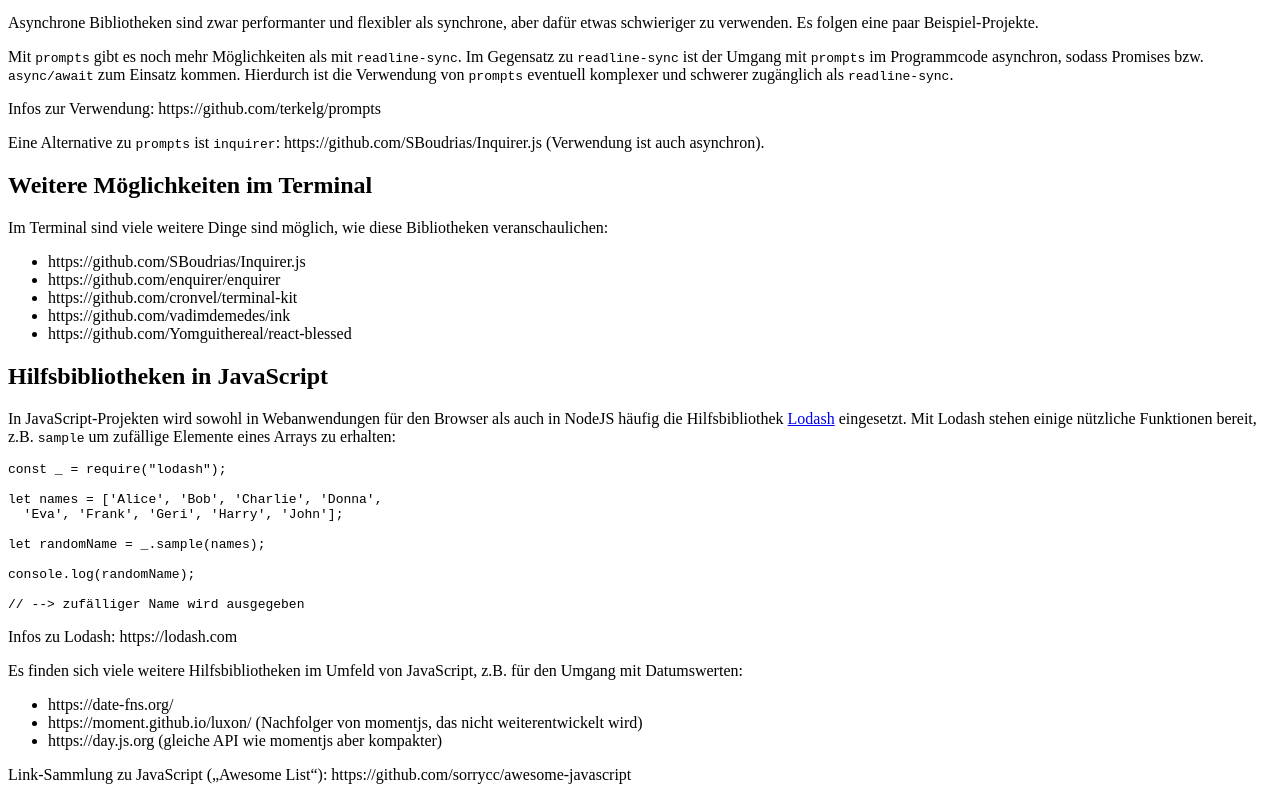
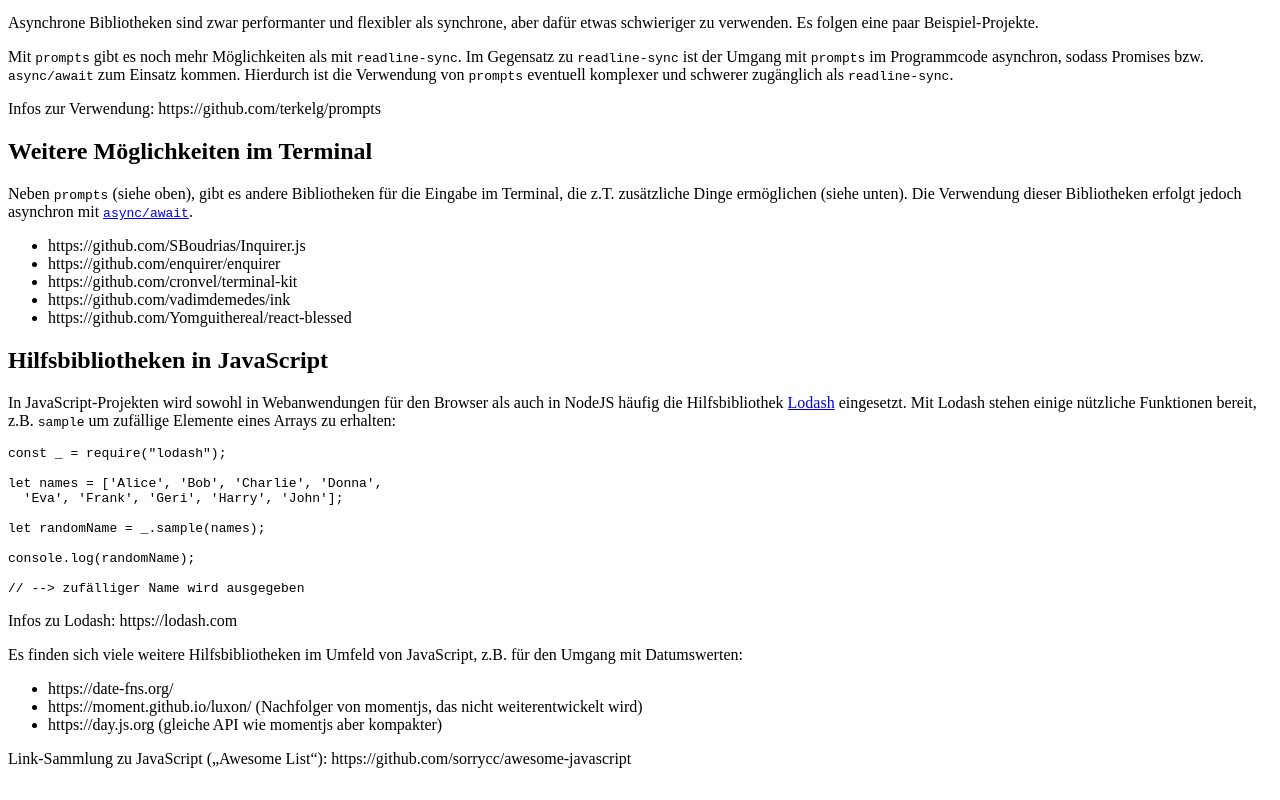
Before and after one commit to behrends/workshops, a Next.js app: page /prog/09-misc/libraries in a window 1280 px wide. Shown: the part 1220-2020 px from the top of the page. Built offline with nearby package versions, Linux system fonts and the light colour scheme.

Commit message:
Prog VV: libraries

```diff
--- a/pages/prog/09-misc/libraries.mdx
+++ b/pages/prog/09-misc/libraries.mdx
@@ -123,14 +123,14 @@ komplexer und schwerer zugänglich als
 
 Infos zur Verwendung: https://github.com/terkelg/prompts
 
-Eine Alternative zu `prompts` ist
-`inquirer`: https://github.com/SBoudrias/Inquirer.js
-(Verwendung ist auch asynchron).
 
 ## Weitere Möglichkeiten im Terminal
 
-Im Terminal sind viele weitere Dinge sind möglich,
-wie diese Bibliotheken veranschaulichen:
+Neben `prompts` (siehe oben), gibt es andere Bibliotheken
+für die Eingabe im Terminal, die z.T. zusätzliche Dinge
+ermöglichen (siehe unten). Die Verwendung dieser
+Bibliotheken erfolgt jedoch asynchron mit
+[`async/await`](/prog/09-misc/fetch#asyncawait-für-promises).
 
 - https://github.com/SBoudrias/Inquirer.js
 - https://github.com/enquirer/enquirer
```
